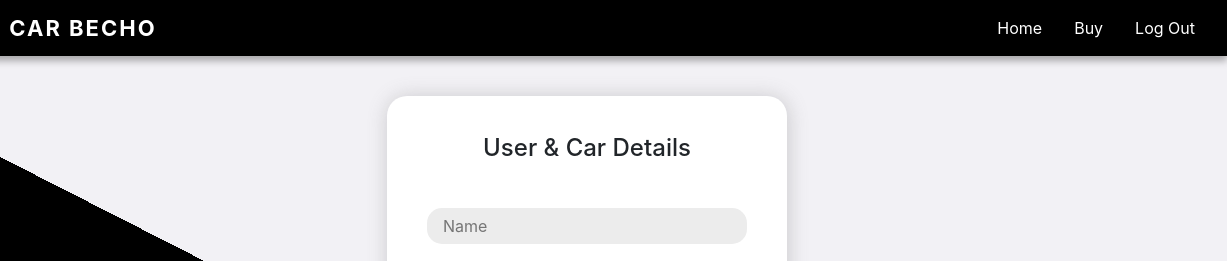
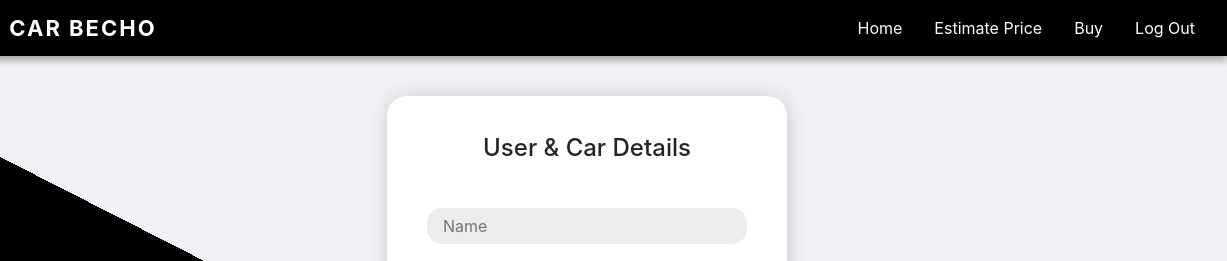
Before and after one commit to satyajitdash61/Car_Becho, a plain HTML site: page frontend/CarDetails.html in a window 1280 px wide. Shown: the top 261 px of the page, 53-1280 px from the left. Drawn offline with nearby package versions, Linux system fonts and the light colour scheme.

Commit message:
updating

```diff
--- a/frontend/CarDetails.html
+++ b/frontend/CarDetails.html
@@ -18,6 +18,9 @@
                 <ul class="nav justify-content-end">
                         <li class="nav-item">
                           <a class="nav-link active" href="Welcome.html"><span style="color: white;">Home</span></a>
+                        </li>
+                        <li class="nav-item">
+                          <a class="nav-link active" href="index.html"><span style="color: white;">Estimate Price</span></a>
                         </li>
                         <li class="nav-item">
                           <a class="nav-link" href="Buy.html"><span style="color: white;">Buy</span></a>
```
